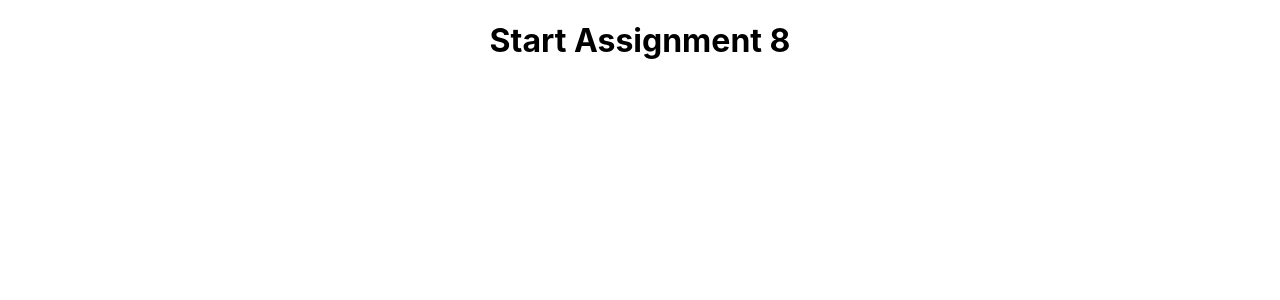
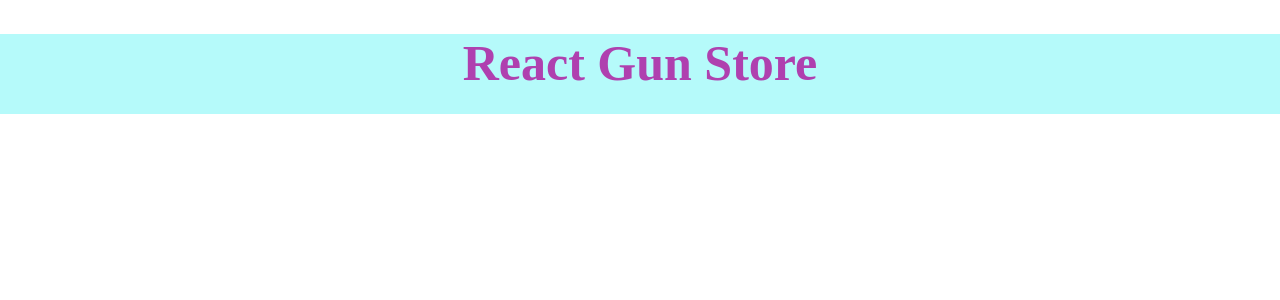
Before and after one commit to mdmehedihasan212/react-gun-web, a React (Create React App) app: page / in a window 1280 px wide. Shown: the top 300 px of the page. Built offline with nearby package versions, Linux system fonts and the light colour scheme.

Commit message:
add header component

```diff
--- a/src/App.js
+++ b/src/App.js
@@ -1,10 +1,11 @@
 import './App.css';
-import Products from './components/Products/Products';
+import Header from './components/Header/Header';
 
 function App() {
+
   return (
     <div className="App">
-      <Products></Products>
+      <Header></Header>
     </div>
   );
 }
--- /dev/null
+++ b/src/components/Header/Header.css
@@ -0,0 +1,7 @@
+.header{
+    color: #af40af;
+    font-size: 25px;
+    font-family:cursive;
+    background-color:rgb(181, 250, 250);
+    height: 80px;
+}
--- /dev/null
+++ b/src/components/Header/Header.js
@@ -0,0 +1,12 @@
+import React from 'react';
+import './Header.css';
+
+const Header = () => {
+    return (
+        <div className="header">
+            <h1>React Gun Store</h1>
+        </div>
+    );
+};
+
+export default Header;
--- a/src/components/Products/Products.js
+++ /dev/null
@@ -1,12 +0,0 @@
-import React from 'react';
-import './Products.css';
-
-const Products = () => {
-    return (
-        <div>
-            <h1>Start Assignment 8</h1>
-        </div>
-    );
-};
-
-export default Products;
```
Also changed, not shown: src/components/Products/Products.css (deleted).
